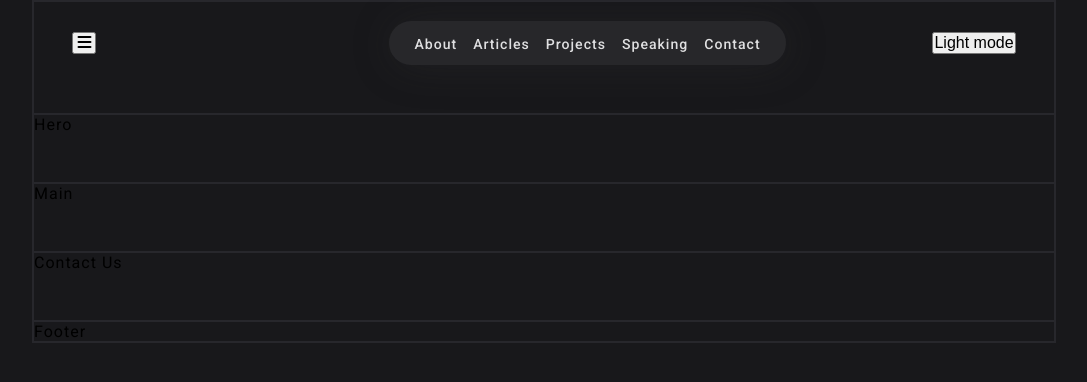
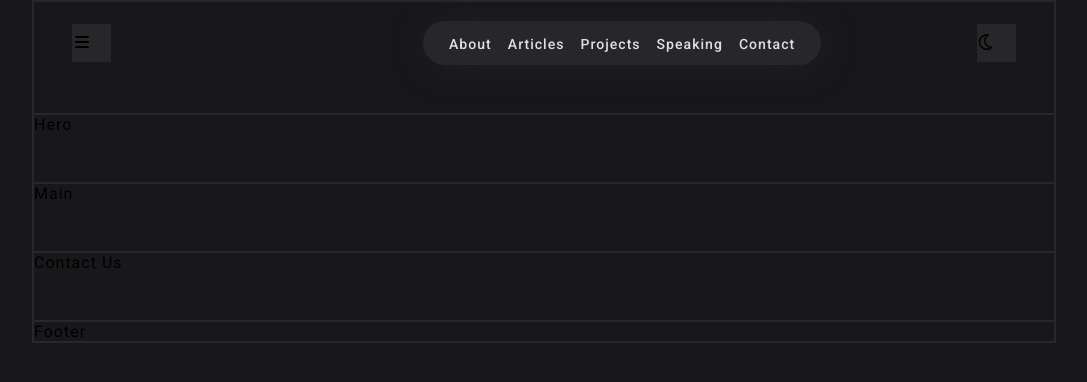
Before and after one commit to F58AIE/React-portfolio-website-with-animation-, a React (Vite) app in the folder frontend/: page / in a window 1280 px wide. Shown: the top 382 px of the page, without its empty margins (96-1183 px from the left). Built offline with nearby package versions, Linux system fonts and the light colour scheme.

Commit message:
edit the issue

```diff
--- a/frontend/src/components/1-header/Header.css
+++ b/frontend/src/components/1-header/Header.css
@@ -35,8 +35,18 @@ header button {
 }
 
 header button.menu {
+    background-color: var(--bgHeader);
+   height: 2.4rem;
+    width: 2.4rem;
+}
+ /* Icon Button */
+  header button.mode{
+    background-color: var(--bgHeader);
+    height: 2.4rem;
+    width: 2.4rem;
+ }
 
-}
+
 
 /* Modal == pop up (Responsive) */
 header .fixed {
--- a/frontend/src/components/1-header/Header.jsx
+++ b/frontend/src/components/1-header/Header.jsx
@@ -6,9 +6,9 @@ const Header = () => {
   const [showModal, setShowModal] = useState(false);
   return (
     <header className="flex">
-      <button onClick={() => {setShowModal(true);}}className="menu">
-        <i class="fa-solid fa-bars"></i>
-      </button>
+      <button onClick={() => {setShowModal(true);}} className="menu">
+     <span className="fa-solid fa-bars"></span>
+     </button>
       <div />
 
       <nav>
@@ -31,13 +31,15 @@ const Header = () => {
         </ul>
       </nav>
 
-      <button>Light mode</button>
+      <button className="mode">
+    <span class="fa-regular fa-moon"></span>
+      </button>
 
       {showModal && (
         <div className="fixed">
           <ul className="modal">
             <li>
-              <button onClick={() => {setShowModal(false);}}><i class="fa-solid fa-xmark"></i></button>
+              <button class="fa-solid fa-xmark" onClick={() => {setShowModal(false);}}/>
             </li>
             <li>
               <a href="">About</a>
--- a/frontend/src/index.css
+++ b/frontend/src/index.css
@@ -44,10 +44,14 @@ li{
   list-style: none;
 }
 a{
-  text-decoration: none;
-  color:initial;
+all:unset;
   transition: 0.2s;
 }
+
+a:hover{
+  cursor: pointer;
+}
+
 .flex{
   display: flex;
   align-items: center;
@@ -57,3 +61,7 @@ a{
 .border {
   border :solid red
 }
+
+button{
+  all:unset;
+}
```
